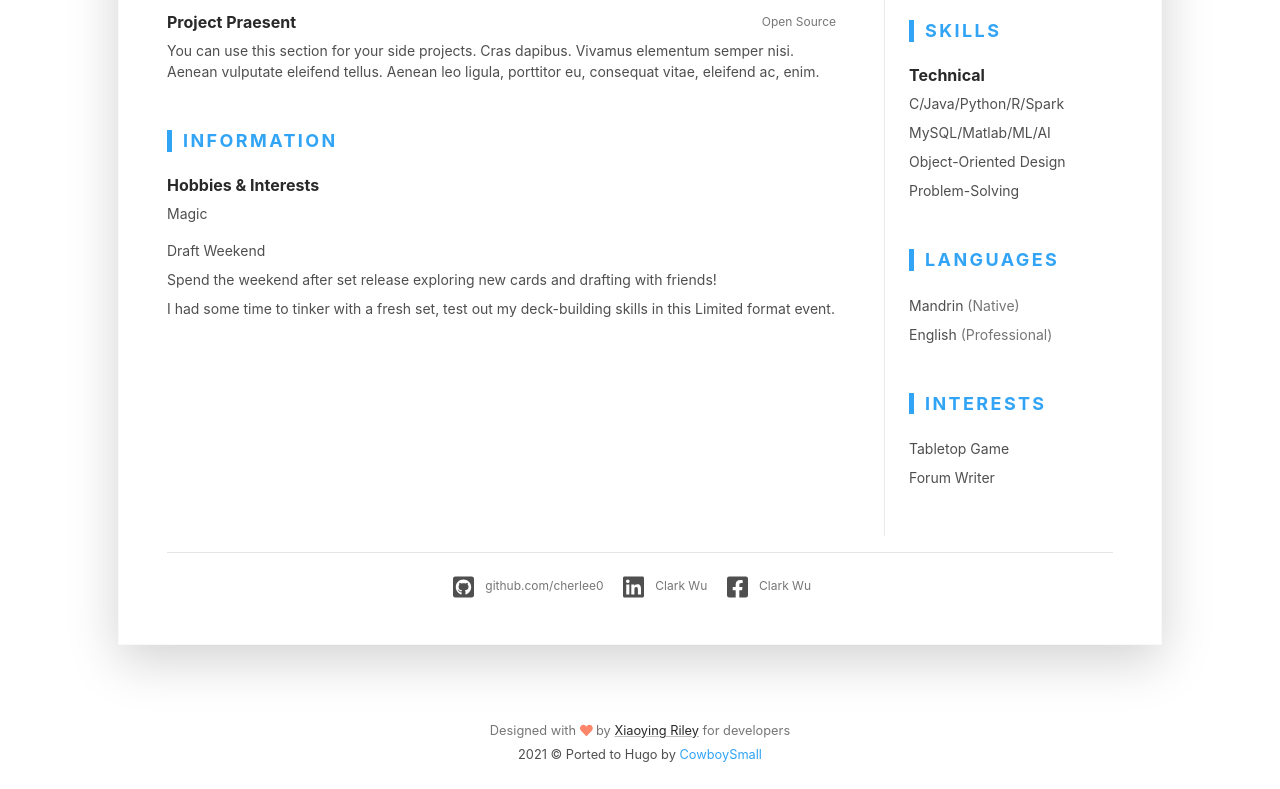
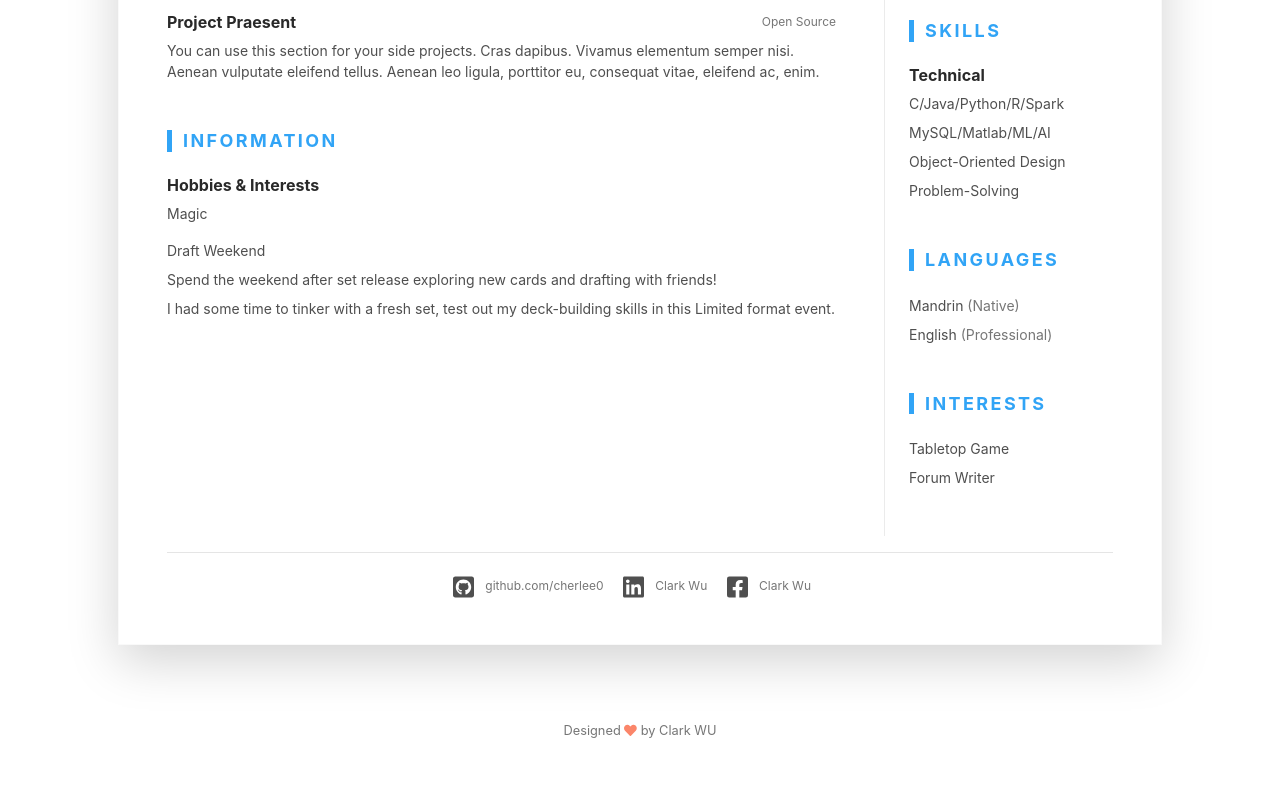
Before and after one commit to cherlee0/resume, a plain HTML site: page index.html in a window 1280 px wide. Shown: the part 980-1769 px from the top of the page. After the commit the page ends 1745 px from the top, so only its background shows below. Drawn offline with Linux system fonts and the light colour scheme.

Commit message:
commit index.html

```diff
--- a/index.html
+++ b/index.html
@@ -386,9 +386,7 @@ I am more accustomed to communicating with netizens from all over the world,  an
 
 
 
-            <small class="copyright text-muted">Designed with <i class="fas fa-heart"></i> by <a class="theme-link" href="http://themes.3rdwavemedia.com" target="_blank">Xiaoying Riley</a> for developers</small>
-            <br>
-            <small class="copyright">2021 &copy; Ported to Hugo by <a href="https://github.com/cowboysmall" target="_blank">CowboySmall</a></small>
+            <small class="copyright text-muted">Designed <i class="fas fa-heart"></i> by Clark WU</small>
         </footer>
 
 
```
Also changed, not shown: 1 other file.
